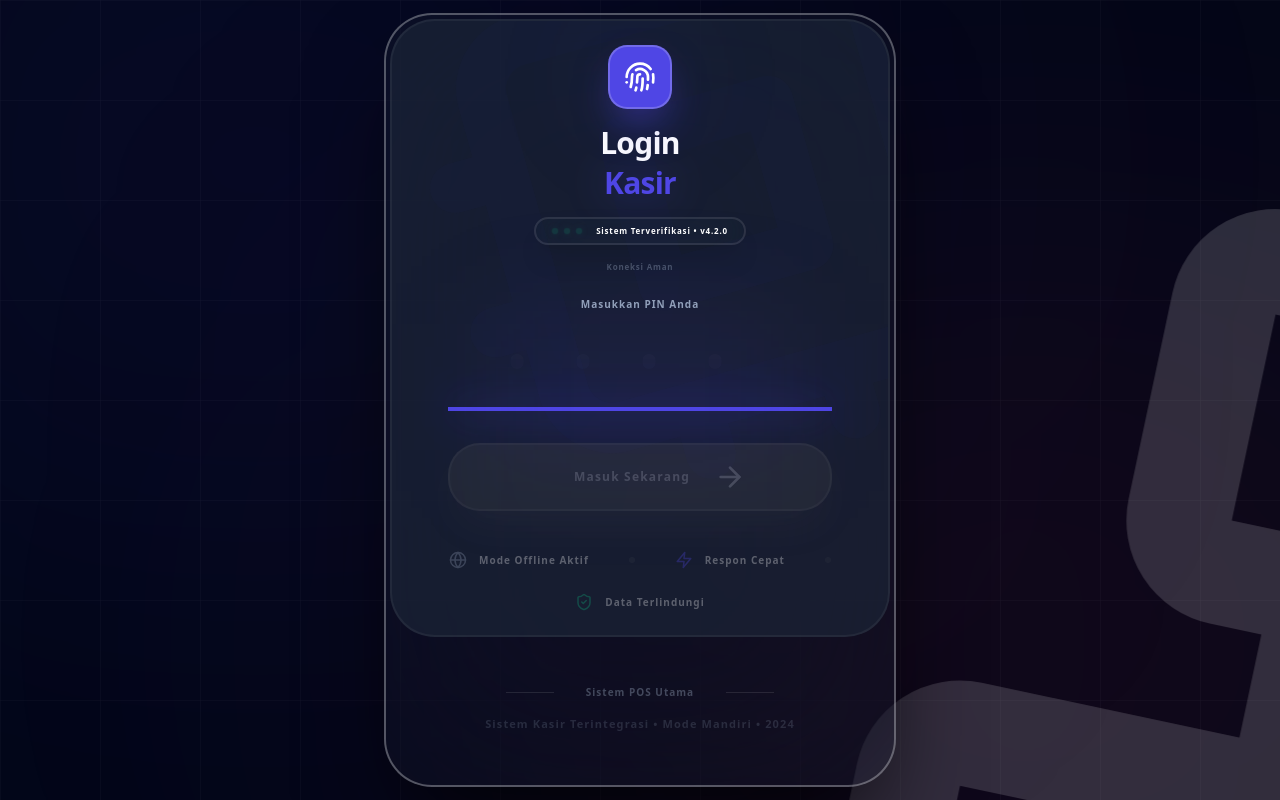
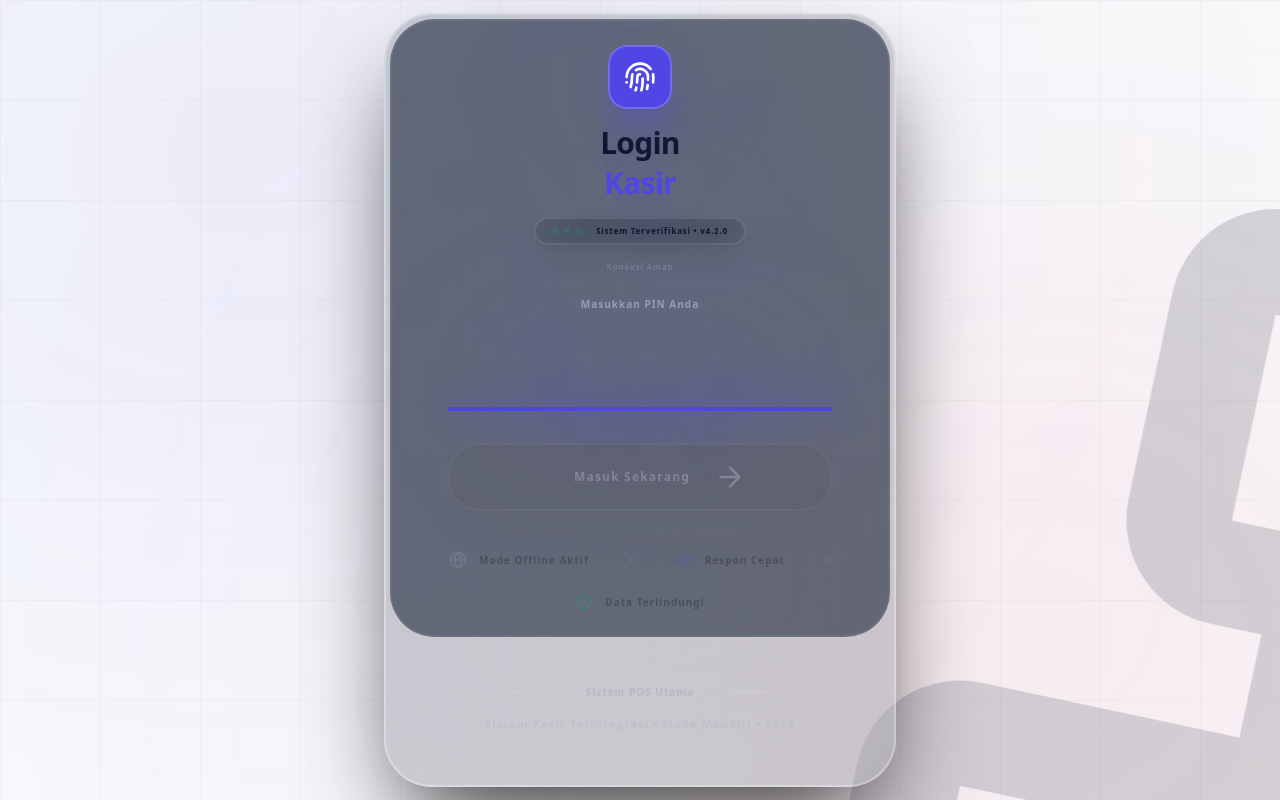
Before and after one commit to bennysantoso63/POS-project, a React (Vite) app: page / in a window 1280 px wide. Built offline with nearby package versions, Linux system fonts and the light colour scheme; what @react-pdf/renderer would draw is missing.

Commit message:
fix: resolve light/dark mode bugs by injecting CSS vars and missing SettingsView props

```diff
--- a/src/App.jsx
+++ b/src/App.jsx
@@ -199,7 +199,18 @@ function AppContent({ fetchData, posData }) {
             <IntelligenceView rfmData={rfmData} aprioriRules={aprioriRules} burnRate={burnRate} bigBangData={bigBangData} />
           </AccessGuard>
         );
-      case 'settings':     return <SettingsView settings={settings} formatIDR={formatIDR} />;
+      case 'settings':
+        return (
+          <SettingsView
+            config={settings}
+            formatIDR={formatIDR}
+            isDarkMode={isDarkMode}
+            toggleDarkMode={toggleDarkMode}
+            currentUser={currentUser}
+            isOwner={isOwner}
+            canEdit={isOwner}
+          />
+        );
       case 'purchasing':
         return (
           <AccessGuard canAccess={isOwner || isManager}
--- a/src/index.css
+++ b/src/index.css
@@ -3,13 +3,23 @@
 @tailwind utilities;
 
 :root {
+  color-scheme: light;
+  --color-bg: #f8fafc;
+  --color-text: #0f172a;
+}
+
+.dark {
   color-scheme: dark;
+  --color-bg: #020617;
+  --color-text: #f8fafc;
 }
 
 body {
   margin: 0;
   overflow: hidden;
-  background-color: #020617; /* slate-950 */
+  background-color: var(--color-bg);
+  color: var(--color-text);
+  transition: background-color 0.5s ease, color 0.5s ease;
 }
 
 /* Hide scrollbar for Chrome, Safari and Opera */
```
